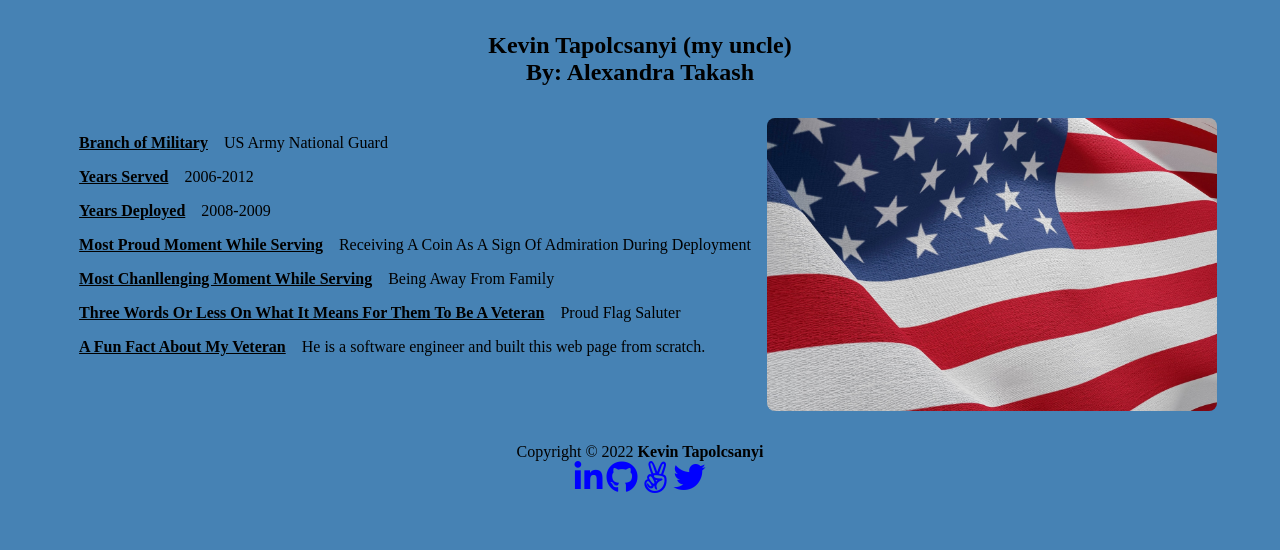
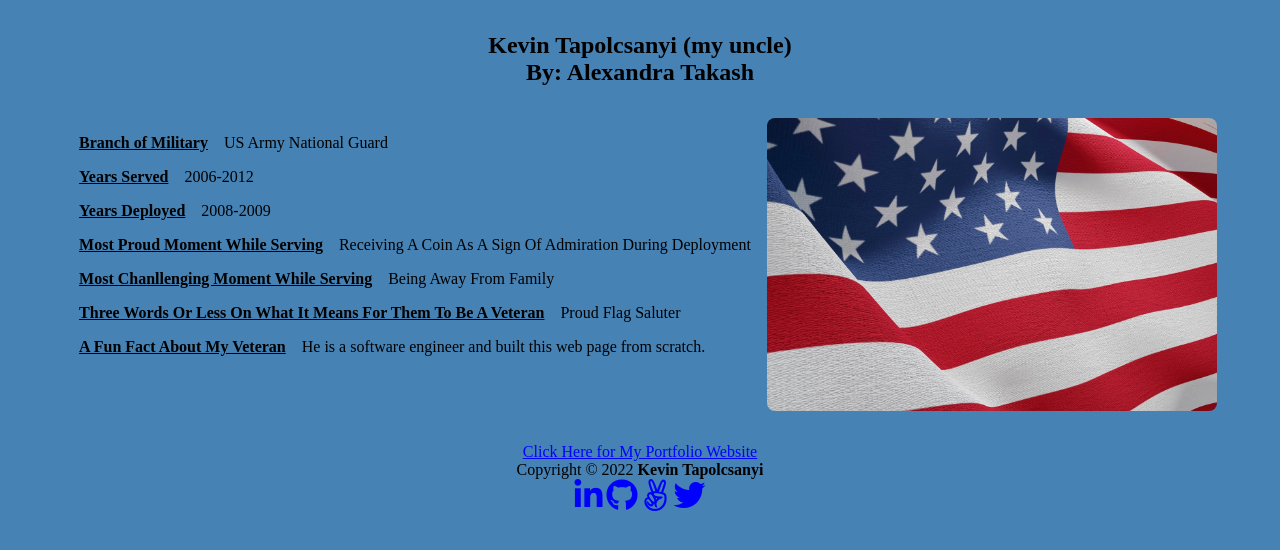
Before and after one commit to KevinTapol/LexiVetDay, a plain HTML site: page index.html in a window 1280 px wide. Drawn offline with Linux system fonts and the light colour scheme.

Commit message:
added portfolio link

```diff
--- a/index.html
+++ b/index.html
@@ -7,7 +7,7 @@
     <link rel="stylesheet" href="style.css">
     <!-- Font Awesome -->
     <link rel="stylesheet" href="https://cdnjs.cloudflare.com/ajax/libs/font-awesome/5.15.3/css/all.min.css">
-    <title>Document</title>
+    <title>Lexi's Veteran</title>
 </head>
 <body>
     <header>
@@ -50,7 +50,8 @@
     </main>
     <footer>
         <div class="copyright">
-            Copyright &copy; 2022 <strong><span> Kevin Tapolcsanyi </span></strong>
+            <a target="_blank" href="https://kevintapolcsanyi.netlify.app/">Click Here for My Portfolio Website</a>
+            <div>Copyright &copy; 2022 <strong><span> Kevin Tapolcsanyi </span></strong></div>
         </div>
         <div class="social">
             <a target="_blank" href="https://www.linkedin.com/in/kevin-tapolcsanyi/"><i class="fab fa-linkedin-in fa-2x"></i></a>
--- a/style.css
+++ b/style.css
@@ -57,7 +57,7 @@ a {
     color: blue;
 }
 a:hover {
-    color: red;
+    color: purple;
 }
 
 footer {
```
